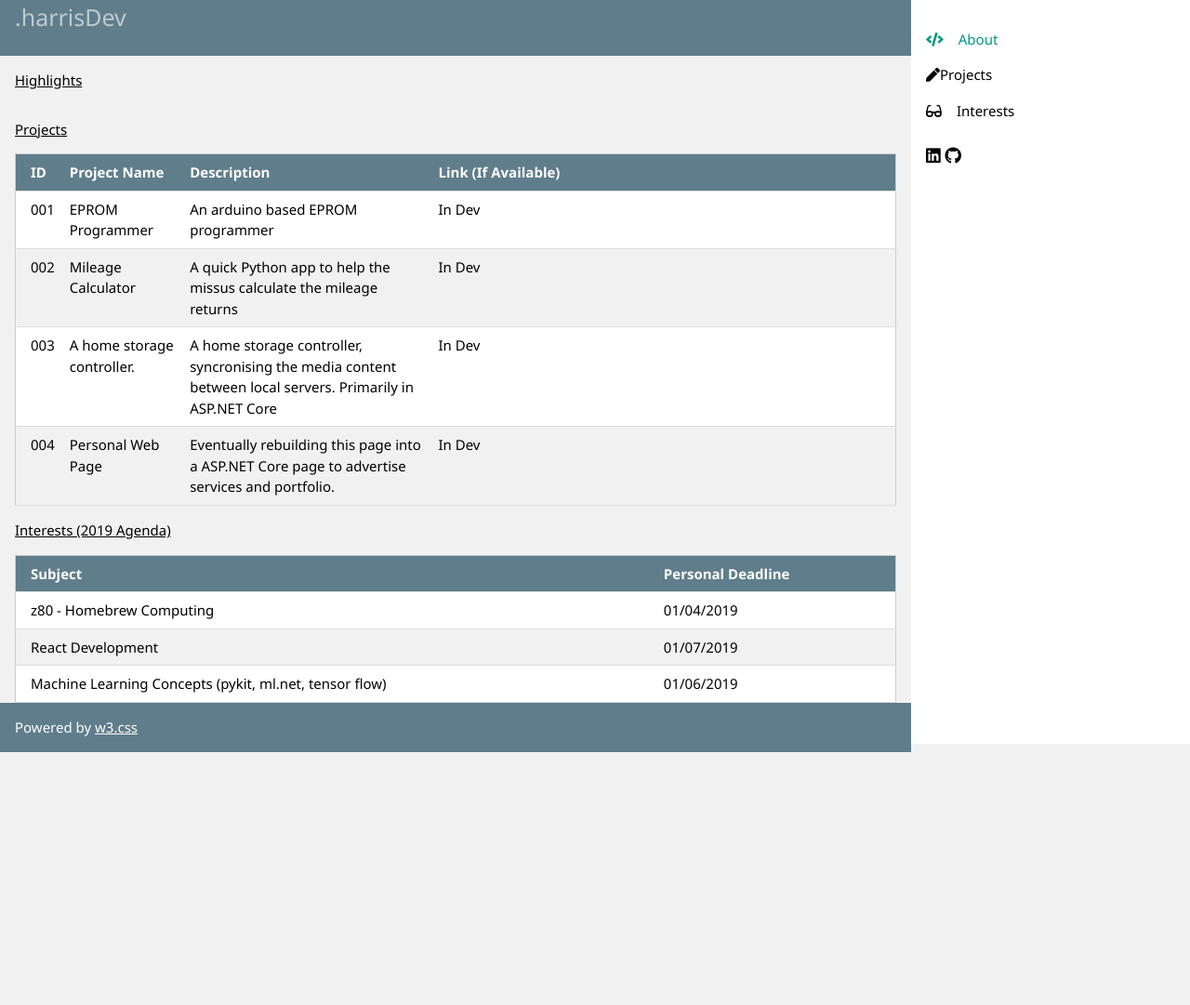
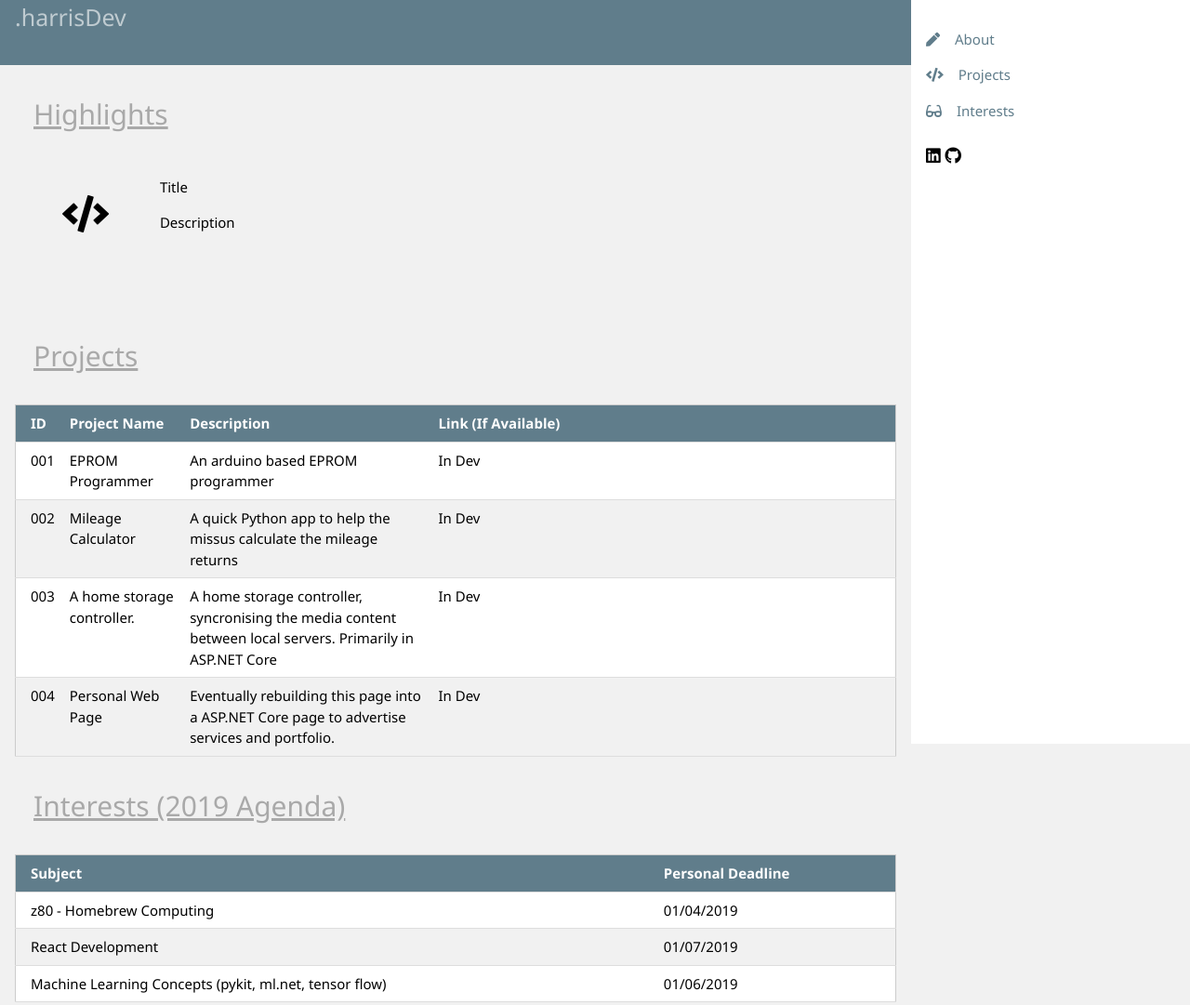
Before and after one commit to harris-dev/harris-dev.github.io, a plain HTML site: page index.html in a window 1280 px wide. Shown: the top 1081 px of the page at 93% size. Before the commit the page ends 809 px from the top, so only its background shows below. Drawn offline with nearby package versions, Linux system fonts and the light colour scheme.

Commit message:
Added template 'Highlight' section

```diff
--- a/index.html
+++ b/index.html
@@ -19,6 +19,11 @@
     body {
 		padding-top: 0px;
 	}
+    .section-header{
+		padding-left: 20px;
+		font-size: 30px;
+		color: darkgrey;
+    }
 </style>
 <script>
 // Script to open and close sidebar that I borrowed from w3
@@ -82,9 +87,9 @@ var navManager = new NavigationHider(60,".header-hide");
         </a>
     </div>
     <div class="w3-bar-block">
-        <a href="#portfolio" onclick="w3_close()" class="w3-bar-item w3-button w3-padding w3-text-teal"><i class="fas fa-code w3-margin-right"></i>About</a>
-        <a href="#about" onclick="w3_close()" class="w3-bar-item w3-button w3-padding"><i class="fas fa-pen"></i>Projects</a>
-        <a href="#contact" onclick="w3_close()" class="w3-bar-item w3-button w3-padding"><i class="fas fa-glasses w3-margin-right"></i>Interests</a>
+        <a href="#about" onclick="w3_close()" class="w3-bar-item w3-button w3-padding w3-text-blue-grey"><i class="fas fa-pen w3-margin-right"></i>About</a>
+        <a href="#projects" onclick="w3_close()" class="w3-bar-item w3-button w3-padding w3-text-blue-grey"><i class="fas fa-code w3-margin-right"></i>Projects</a>
+        <a href="#interests" onclick="w3_close()" class="w3-bar-item w3-button w3-padding w3-text-blue-grey"><i class="fas fa-glasses w3-margin-right"></i>Interests</a>
     </div>
     <div class="w3-panel w3-large">
         <i class="fab fa-linkedin w3-hover-opacity"></i>
@@ -95,15 +100,24 @@ var navManager = new NavigationHider(60,".header-hide");
     <div class="w3-overlay w3-hide-large w3-animate-opacity" onclick="w3_close()" style="cursor:pointer" title="close side menu" id="myOverlay"></div>
 
       <!-- Header -->
-    <header class="w3-container w3-blue-grey header-hide" style="display: fixed; text-align:middle; height: 60px; top:0px">
+    <header class="w3-container w3-blue-grey header-hide" style="display: fixed; height: 70px; top:0px">
         <span><span class="w3-button w3-hide-large w3-xxlarge w3-hover-text-grey" onclick="w3_open()"><i class="fa fa-bars"></i></span>
         <a class="w3-opacity" style="font-size: 25px;">.harrisDev</a></span>
     </header>
 
-    <div class="w3-main main">
+    <div class="w3-main main w3-light-grey">
 
         <div class="w3-container" >
             <p class="section-header" id="highlights"><u>Highlights</u></p>
+            <!--template for table row-->
+            <div class="w3-container">
+                <!--image-->
+                <i class="fas fa-code" style="min-height: 120px; min-width: 120px; display: inline-block; text-align: center; font-size: 40px;"></i>
+                <div class="w3-container" style="display: inline-block; width: 75%;">
+                    <p>Title</p>
+                    <p>Description</p>
+                </div>
+            </div>
         </div>
 
         <div class="w3-container">
@@ -148,7 +162,7 @@ var navManager = new NavigationHider(60,".header-hide");
 
         <div class="w3-container">
             <p class="section-header" id="interests"><u>Interests (2019 Agenda)</u></p>
-            <table class="w3-table-all w3-hoverable" style="overflow-x:auto;">
+            <table class="w3-table-all w3-hoverable" style="overflow-x:auto; text-align: center; ">
                 <thead>
                     <tr class="w3-blue-grey">
                         <th>Subject</th>
@@ -170,13 +184,14 @@ var navManager = new NavigationHider(60,".header-hide");
                 </tr>
             </table>
         </div>
-
+    </div>
 </body>
 
-    <footer class="w3-container w3-blue-grey">
-        <div class="w3-left">
-            <p>Powered by <a href="https://www.w3schools.com/w3css/default.asp" title="W3.CSS" target="_blank" class="w3-hover-text-green">w3.css</a></p>
-        </div>
-    </footer>
+<footer class="w3-container w3-blue-grey" style="margin-top:20px;">
+    <div class="w3-left">
+        <p>Powered by <a href="https://www.w3schools.com/w3css/default.asp" title="W3.CSS" target="_blank" class="w3-hover-text-green">w3.css</a></p>
+    </div>
+</footer>
+
 
 </html>
```
